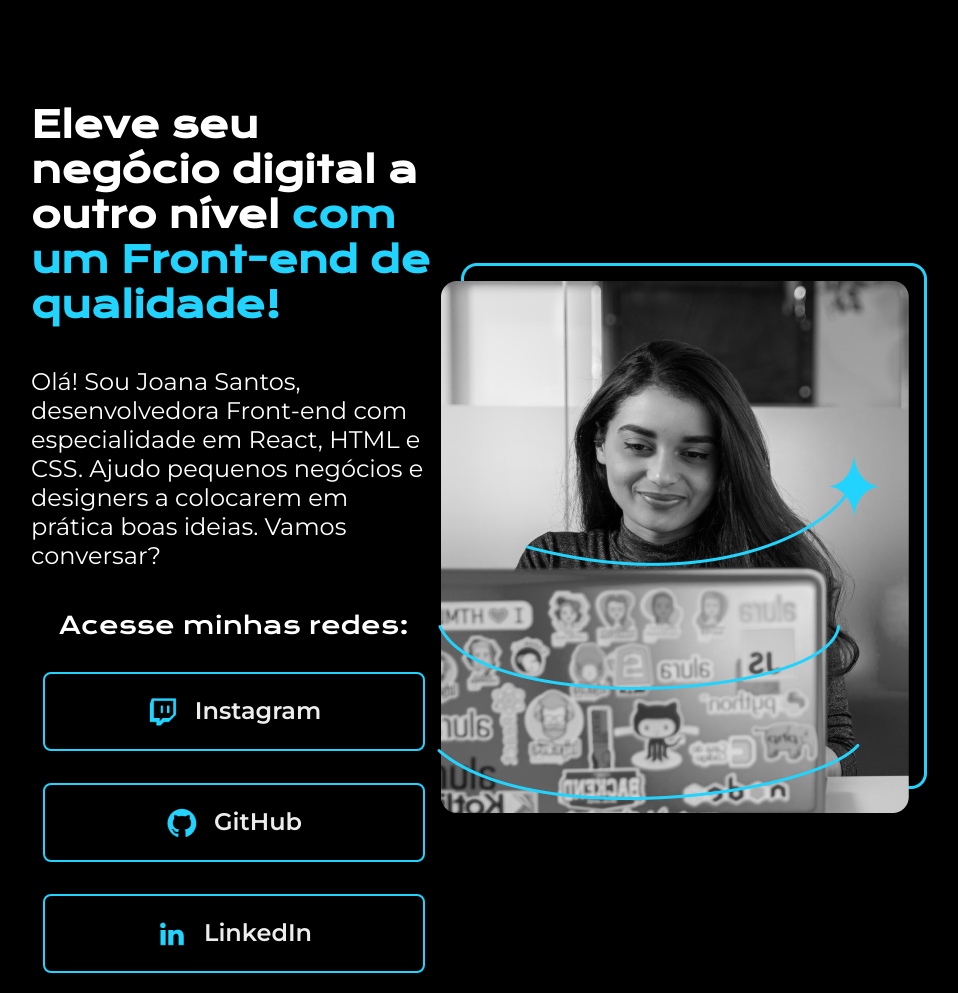
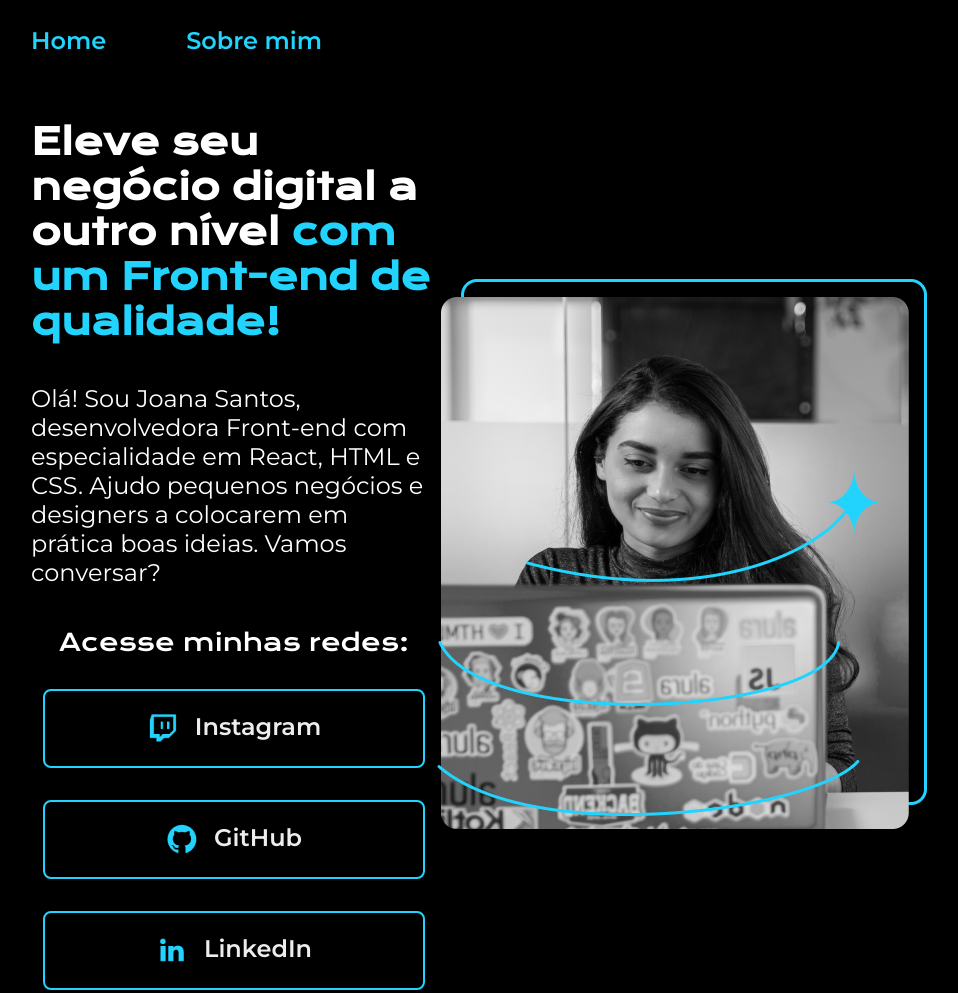
Before and after one commit to GeovaneFarias/alura-projeto2-html, a plain HTML site: page index.html in a window 1280 px wide. Shown: the top 993 px of the page, without its empty margins (161-1119 px from the left). Drawn offline with nearby package versions, Linux system fonts and the light colour scheme.

Commit message:
cabeçalho

```diff
--- a/index.html
+++ b/index.html
@@ -8,7 +8,12 @@
     <title>Portifolio</title>
 </head>
 <body>
-    <header></header>
+    <header class="cabecalho">
+        <nav class="cabecalho-menu">
+            <a class="cabecalho-link">Home</a>
+            <a class="cabecalho-link">Sobre mim</a>
+        </nav>
+    </header>
     <main class="container">
         <section class="conteiner__conteudo">
             <h1 class="titulo">Eleve seu negócio digital a outro nível <strong class="destaque-titulo">com um Front-end de qualidade!</strong></h1>
--- a/style.css
+++ b/style.css
@@ -14,8 +14,25 @@ body{
 
 }
 
+.cabecalho{
+    padding: 2% 0 0 15%;
+}
+
+.cabecalho-menu{
+    display: flex;
+    gap: 80px;
+}
+
+.cabecalho-link{
+    font-family: 'Montserrat', sans-serif;
+    font-size: 24px;
+    font-weight: 600;
+    color:#22D4FD;
+
+}
+
 .container{
-    padding: 8% 15%;
+    padding: 5% 15%;
     display: flex;
     align-items: center;
     justify-content: space-between;
```
